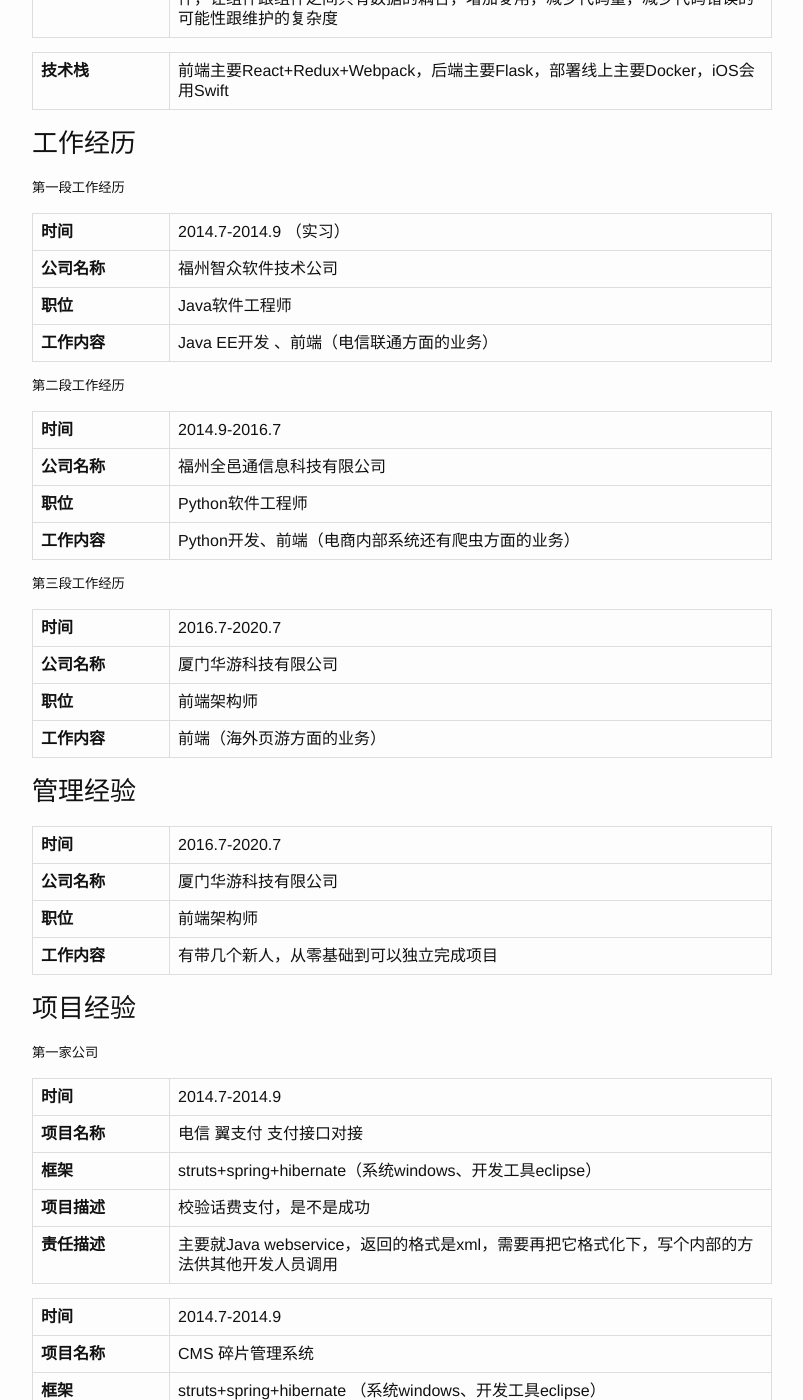
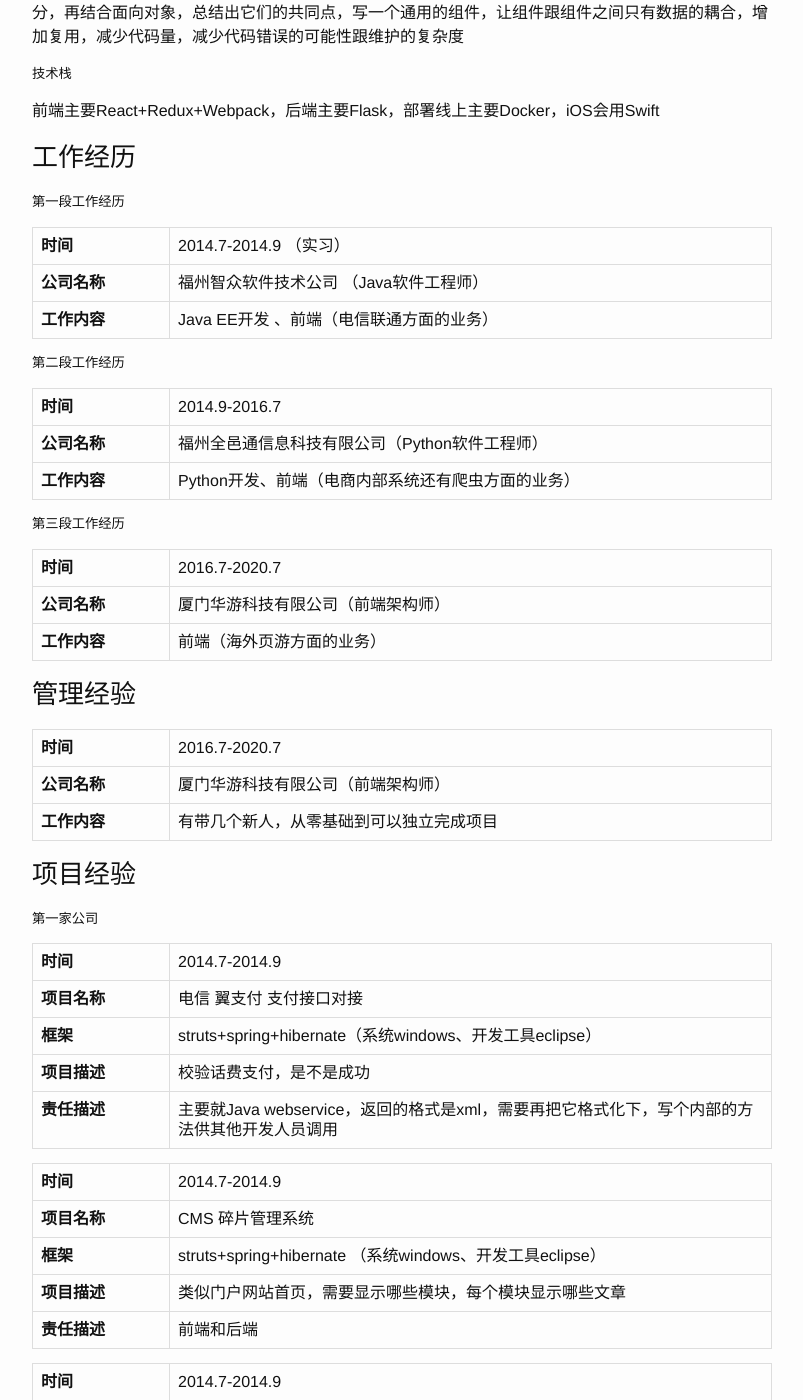
Before and after one commit to ohcrider/ohcrider.github.io, a Jekyll site: the page built from resume.md, in a window 1280 px wide and 1400 px high, scrolled down 970 px. Shown: the whole window, without its empty margins (238-1041 px from the left). Built offline with Jekyll 4.4.1, drawn with Linux system fonts in a browser that asks for light colours.

Commit message:
Update resume.md

```diff
--- a/resume.md
+++ b/resume.md
@@ -25,40 +25,42 @@ permalink: /resume/
 
 ### 自我总结
 
-个人特点 | 自学能力比较强，一般新的框架或者编程语言，只要知道变量如何传递，就比较快上手
+##### 个人特点
 
-编程感想 | 组件化跟中间件的概念在复杂的WEB应用中越来越成为主流，能够把复杂的功能拆分成简单的几个部分，再结合面向对象，总结出它们的共同点，写一个通用的组件，让组件跟组件之间只有数据的耦合，增加复用，减少代码量，减少代码错误的可能性跟维护的复杂度
+自学能力比较强，一般新的框架或者编程语言，只要知道变量如何传递，就比较快上手
 
-技术栈 | 前端主要React+Redux+Webpack，后端主要Flask，部署线上主要Docker，iOS会用Swift
+##### 编程感想
+
+组件化跟中间件的概念在复杂的WEB应用中越来越成为主流，能够把复杂的功能拆分成简单的几个部分，再结合面向对象，总结出它们的共同点，写一个通用的组件，让组件跟组件之间只有数据的耦合，增加复用，减少代码量，减少代码错误的可能性跟维护的复杂度
+
+##### 技术栈
+
+前端主要React+Redux+Webpack，后端主要Flask，部署线上主要Docker，iOS会用Swift
 
 ### 工作经历
 
 ##### 第一段工作经历
 
 时间 | 2014.7-2014.9 （实习）
-公司名称 | 福州智众软件技术公司
-职位 | Java软件工程师
+公司名称 | 福州智众软件技术公司 （Java软件工程师）
 工作内容 | Java EE开发 、前端（电信联通方面的业务）
 
 ##### 第二段工作经历
 
 时间 | 2014.9-2016.7
-公司名称 | 福州全邑通信息科技有限公司
-职位 | Python软件工程师
+公司名称 | 福州全邑通信息科技有限公司（Python软件工程师）
 工作内容 | Python开发、前端（电商内部系统还有爬虫方面的业务）
 
 ##### 第三段工作经历
 
 时间 | 2016.7-2020.7
-公司名称 | 厦门华游科技有限公司
-职位 | 前端架构师
+公司名称 | 厦门华游科技有限公司（前端架构师）
 工作内容 | 前端（海外页游方面的业务）
 
 ### 管理经验
 
 时间 | 2016.7-2020.7
-公司名称 | 厦门华游科技有限公司
-职位 | 前端架构师
+公司名称 | 厦门华游科技有限公司（前端架构师）
 工作内容 | 有带几个新人，从零基础到可以独立完成项目
 
 
```
